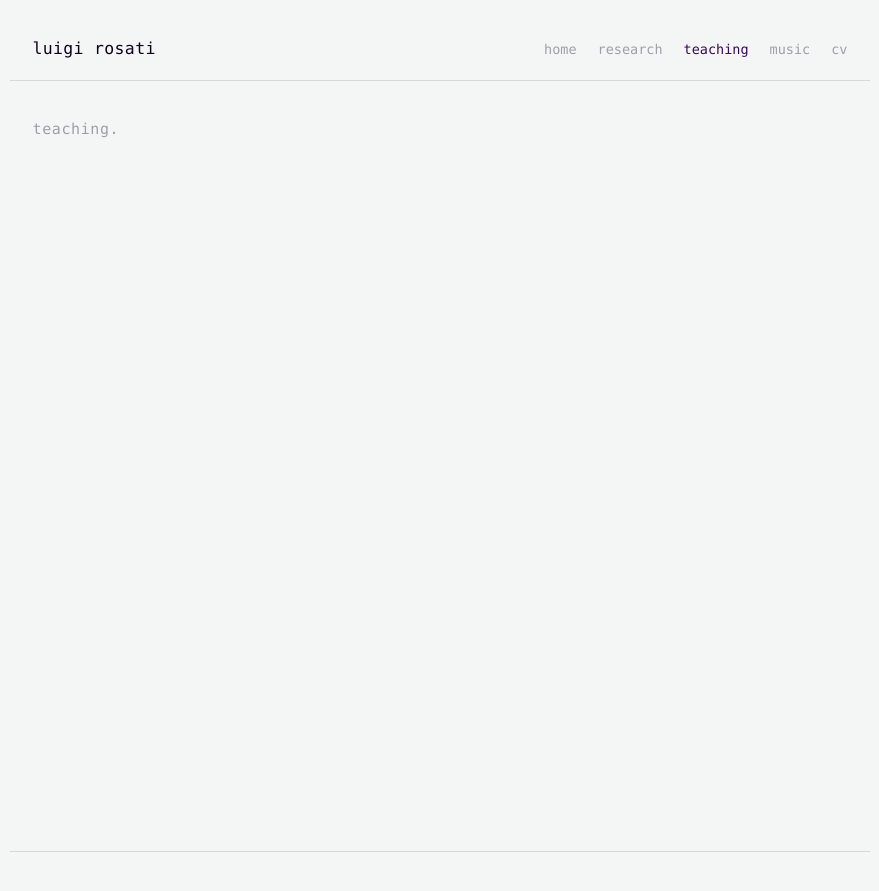
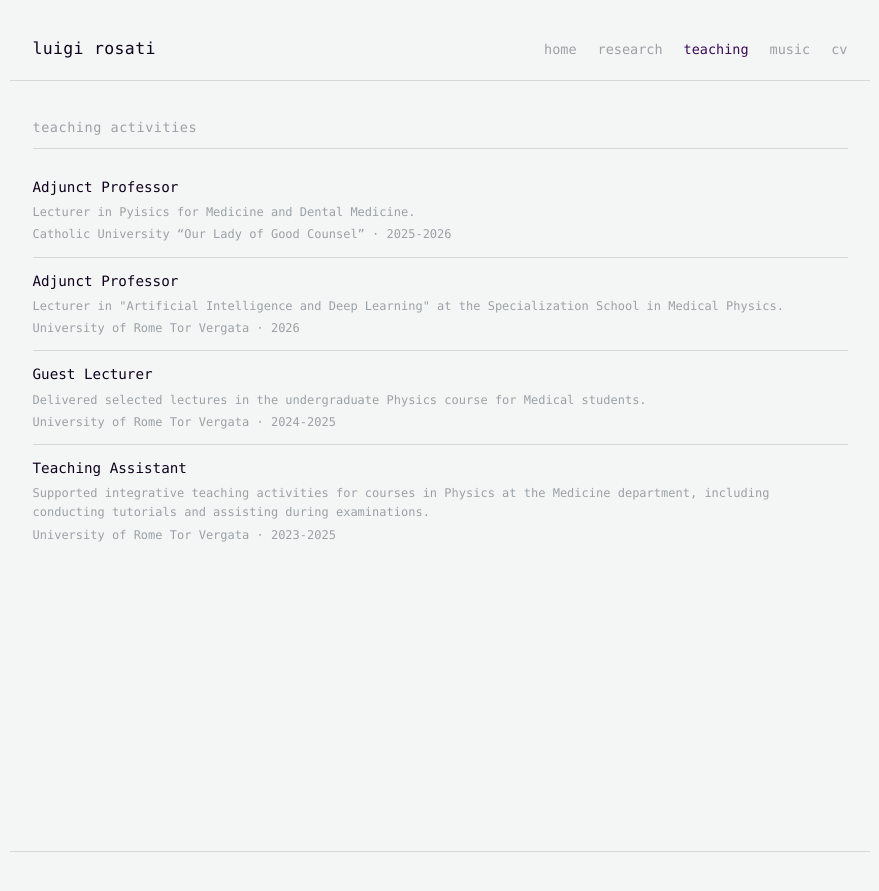
Before and after one commit to luigirosati/luigirosati.github.io, a Jekyll site: the page built from teaching.md, in a window 1280 px wide. Shown: the top 891 px of the page, without its empty margins (200-1079 px from the left). Built offline with Jekyll 4.4.1, drawn with Linux system fonts in a browser that asks for light colours.

Commit message:
add teaching activities

```diff
--- a/teaching.md
+++ b/teaching.md
@@ -3,4 +3,28 @@ layout: default
 title: Teaching
 ---
 
-<p class="page-title">teaching.</p>
+<div class="research-section">
+  <h3 class="research-section__title">teaching activities</h3>
+  <ul class="research-list">
+    <li class="research-list__item">
+      <p class="research-list__title">Adjunct Professor</p>
+      <p class="research-list__authors">Lecturer in Pyisics for Medicine and Dental Medicine.</p>
+      <p class="research-list__meta">Catholic University “Our Lady of Good Counsel” · 2025-2026</p>
+    </li>
+    <li class="research-list__item">
+      <p class="research-list__title">Adjunct Professor</p>
+      <p class="research-list__authors">Lecturer in "Artificial Intelligence and Deep Learning" at the Specialization School in Medical Physics.</p>
+      <p class="research-list__meta">University of Rome Tor Vergata · 2026</p>
+    </li>
+    <li class="research-list__item">
+      <p class="research-list__title">Guest Lecturer</p>
+      <p class="research-list__authors">Delivered selected lectures in the undergraduate Physics course for Medical students.</p>
+      <p class="research-list__meta">University of Rome Tor Vergata · 2024-2025</p>
+    </li>
+    <li class="research-list__item">
+      <p class="research-list__title">Teaching Assistant</p>
+      <p class="research-list__authors">Supported integrative teaching activities for courses in Physics at the Medicine department, including conducting tutorials and assisting during examinations.</p>
+      <p class="research-list__meta">University of Rome Tor Vergata · 2023-2025</p>
+    </li>
+  </ul>
+</div>
```
